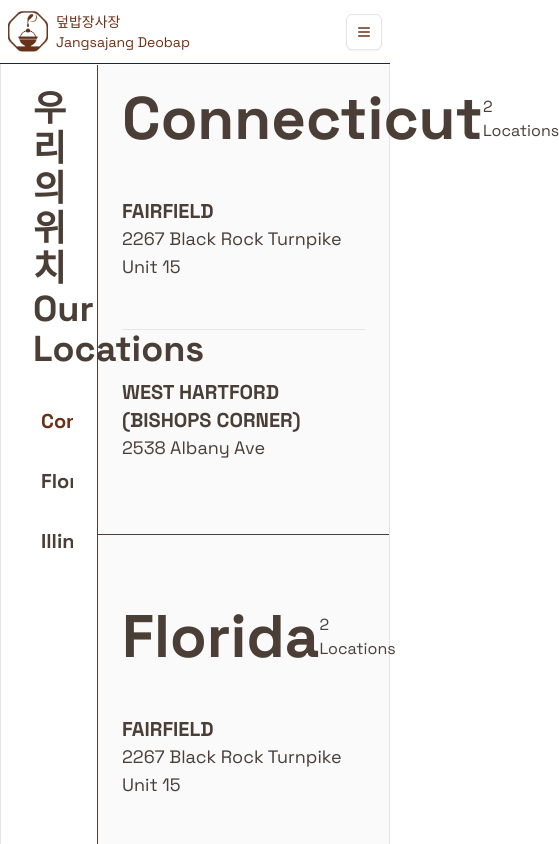
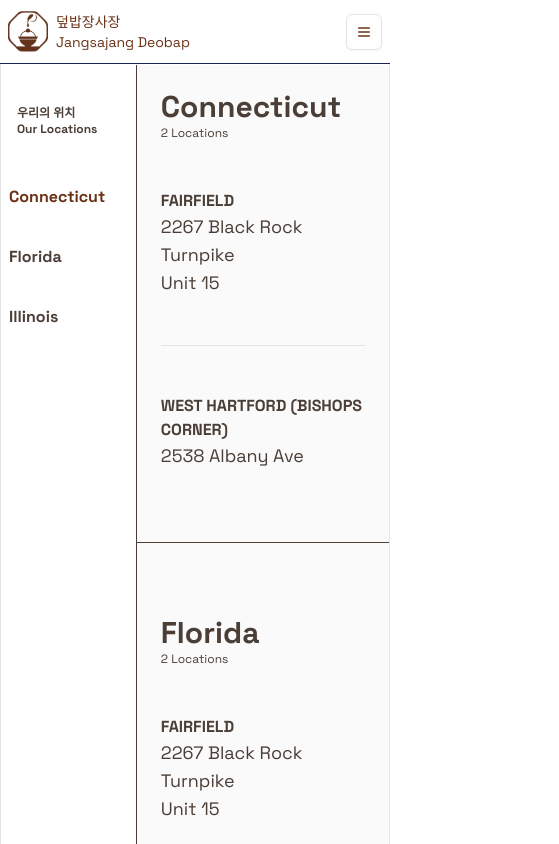
Before and after one commit to Mhmd-S/jangsajang, a Next.js app: page /locations in a window 390 px wide. Shown: the top 844 px of the page, 559 px wide, since content can reach past the window. Built offline with nearby package versions, Linux system fonts and the light colour scheme.

Commit message:
More refinement to the locations

```diff
--- a/src/app/locations/page.jsx
+++ b/src/app/locations/page.jsx
@@ -102,11 +102,11 @@ export default function LocationFinder() {
 	};
 
 	return (
-		<div className="grid grid-cols-[25%,75%] min-h-screen border pt-16 relative">
+		<div className="grid grid-cols-[35%_65%] md:grid-cols-[25%,75%] min-h-screen border pt-16 relative">
 			{/* Left Sidebar / States */}
 			<div className="sticky h-screen top-14 border-r border-b border-[rgb(74,62,54)] bg-white">
-				<div className="p-6">
-					<h1 className="text-4xl px-2 font-bold text-[rgb(74,62,54)] mb-6">
+				<div className="p-2 pt-8 md:p-6">
+					<h1 className="text-xs md:text-4xl p-2 font-bold text-[rgb(74,62,54)] mb-6">
 						우리의 위치
 						<br />
 						Our Locations
@@ -117,7 +117,7 @@ export default function LocationFinder() {
 								<Button
 									key={state.name}
 									variant="ghost"
-									className={`w-full justify-between h-14 text-xl font-bold ${
+									className={`w-full justify-between h-14 text-md p-0 md:text-xl font-bold ${
 										selectedState.name === state.name
 											? 'text-[#6a3116]'
 											: 'text-[rgb(74,62,54)]'
@@ -125,7 +125,6 @@ export default function LocationFinder() {
 									onClick={() => handleScroll(state.name)}
 								>
 									{state.name}
-									<ChevronDown className="h-5 w-5 text-[rgb(74,62,54)]" />
 								</Button>
 							))}
 						</div>
@@ -141,18 +140,18 @@ export default function LocationFinder() {
 						id={state.name}
 						className="border-b p-6 md:p-12 border-[rgb(74,62,54)] scroll-mt-28"
 					>
-						<div className="flex justify-between items-center">
-							<h2 className="text-6xl font-bold text-[rgb(74,62,54)]">
+						<div className="flex flex-col md:flex-row justify-between md:items-center">
+							<h2 className="text-3xl md:text-6xl font-bold text-[rgb(74,62,54)]">
 								{state.name}
 							</h2>
-							<span className="text-[rgb(74,62,54)]">
+							<span className="text-xs md:text-md text-[rgb(74,62,54)]">
 								{state.locations.length} Locations
 							</span>
 						</div>
 						<div className=" divide-y">
 							{state.locations.map((location) => (
 								<div key={location.city} className="py-12">
-									<h3 className="text-xl font-bold text-[rgb(74,62,54)]">
+									<h3 className="text-md md:text-xl font-bold text-[rgb(74,62,54)]">
 										{location.city}
 									</h3>
 									<p className="text-lg text-[rgb(74,62,54)]">
```
